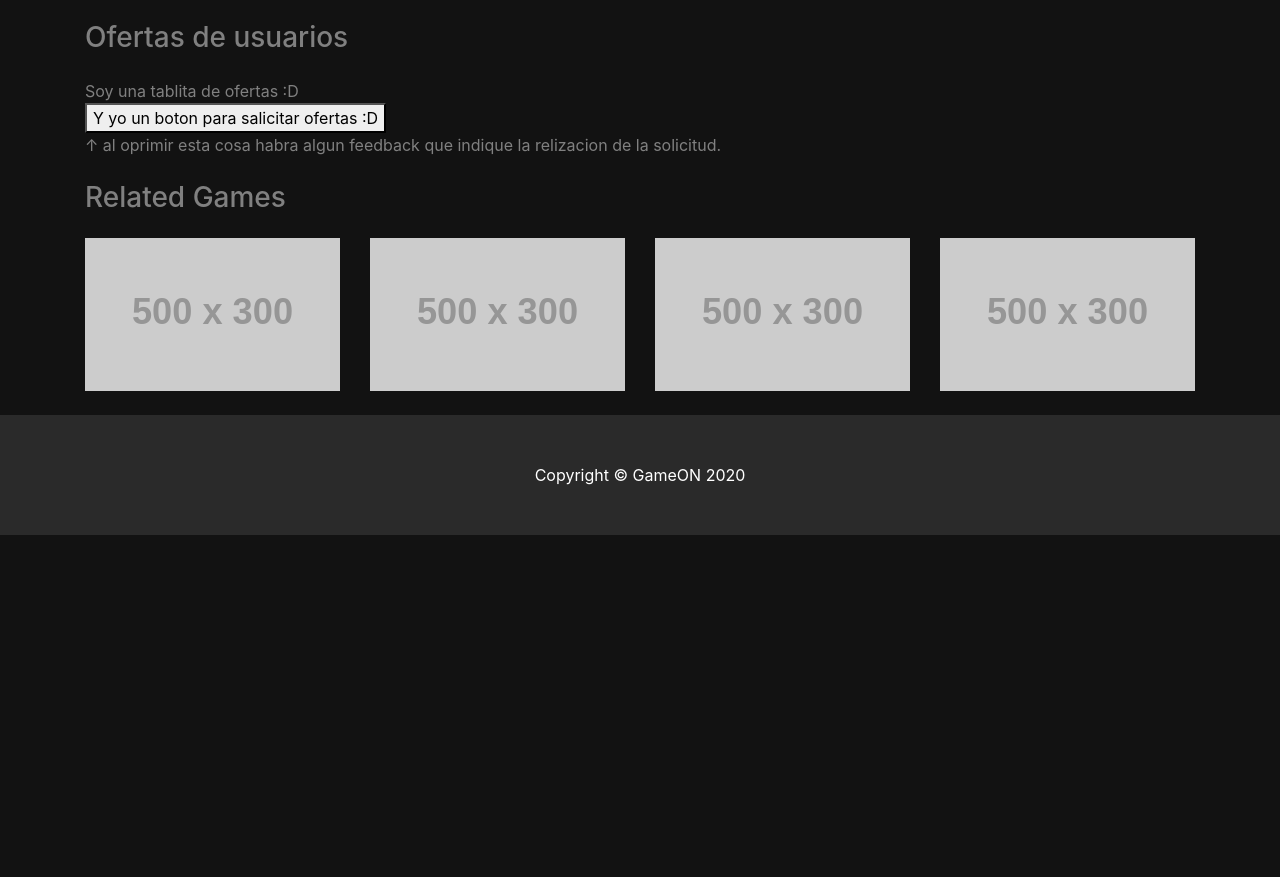
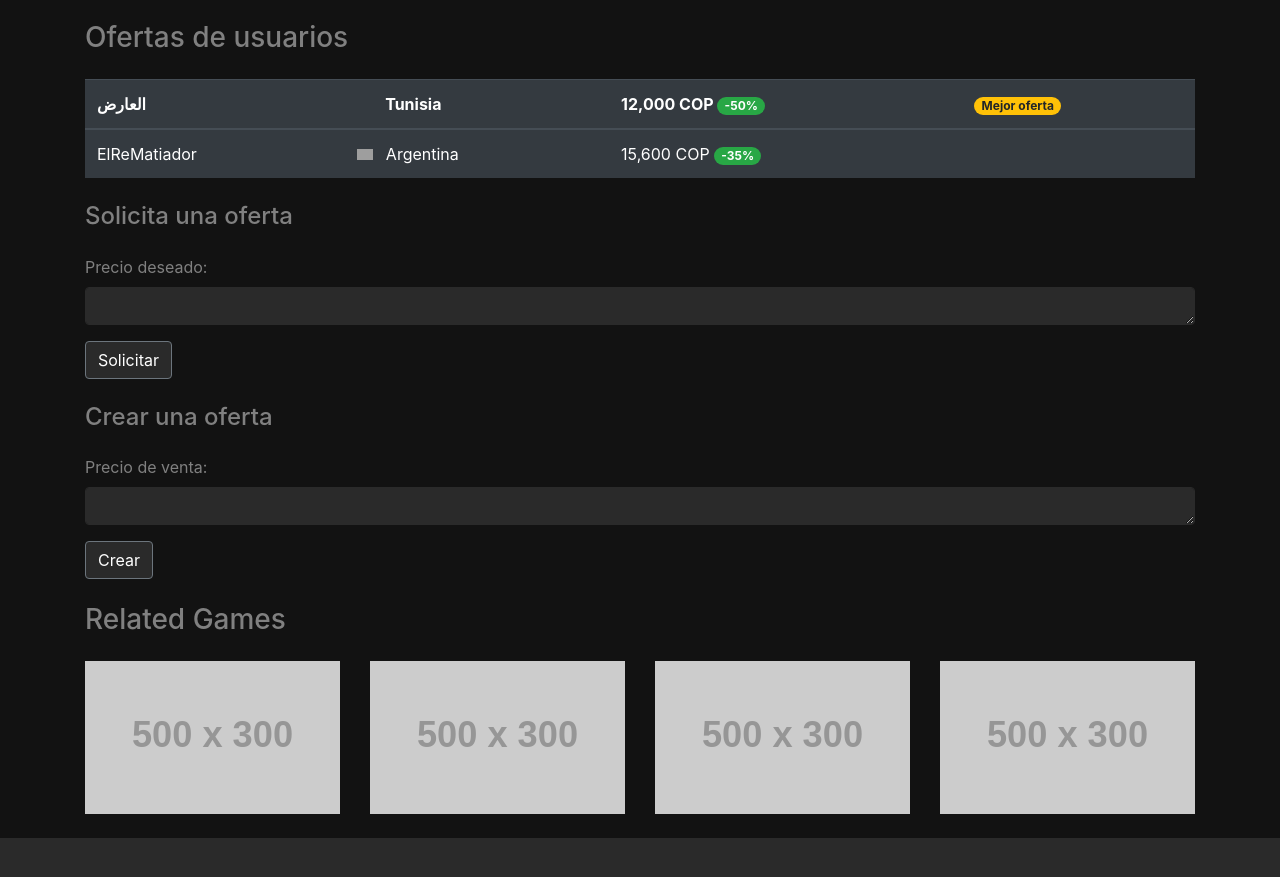
Before and after one commit to StevenTarazona/ISIS2007-PMC, a website: page juego.html in a window 1280 px wide. Shown: the part 1141-2018 px from the top of the page. Before the commit the page ends 1676 px from the top, so only its background shows below. Drawn offline with nearby package versions, Linux system fonts and the light colour scheme; grey boxes are pictures that could not be loaded; placeholder pictures from the web are drawn by us.

Commit message:
Done ofertas

```diff
--- a/juego.html
+++ b/juego.html
@@ -135,9 +135,54 @@
 
     <h3 class="my-4">Ofertas de usuarios</h3>
 
-    <div>Soy una tablita de ofertas :D</div>
-    <button>Y yo un boton para salicitar ofertas :D</button>
-    <p>↑ al oprimir esta cosa habra algun feedback que indique la relizacion de la solicitud.</p>
+    <table class="table table-dark">
+      <thead>
+        <tr>
+          <th scope="col">العارض</th>
+          <th scope="col"><i class="tunisia flag"></i> Tunisia</th>
+          <th scope="col">12,000 COP <span class="badge badge-pill badge-success">-50%</span></th>
+          <th scope="col"><span class="badge badge-pill badge-warning">Mejor oferta</span></th>
+        </tr>
+      </thead>
+      <tbody>
+        <tr>
+          <td>ElReMatiador</td>
+          <td><i class="argentina flag"></i> Argentina</td>
+          <td>15,600 COP <span class="badge badge-pill badge-success">-35%</span></td>
+          <th scope="row"></th>
+        </tr>
+      </tbody>
+    </table>
+
+    <h4 class="my-4">Solicita una oferta</h4>
+
+    <form name="sentMessage" id="ofertaForm" novalidate>
+      <div class="control-group form-group">
+        <div class="controls">
+          <label>Precio deseado:</label>
+          <textarea rows="1" cols="20" class="form-control" id="message" required data-validation-required-message="" maxlength="999"></textarea>
+          <p class="help-block"></p>
+        </div>
+      </div>
+      <div id="success"></div>
+      <!-- For success/fail messages -->
+      <button type="submit" class="btn btn-secondary" id="solicitarOfertaButton">Solicitar</button>
+    </form>
+
+    <h4 class="my-4">Crear una oferta</h4>
+
+    <form name="sentMessage" id="ofertaForm" novalidate>
+      <div class="control-group form-group">
+        <div class="controls">
+          <label>Precio de venta:</label>
+          <textarea rows="1" cols="20" class="form-control" id="message" required data-validation-required-message="" maxlength="999"></textarea>
+          <p class="help-block"></p>
+        </div>
+      </div>
+      <div id="success"></div>
+      <!-- For success/fail messages -->
+      <button type="submit" class="btn btn-secondary" id="crearOfertaButton">Crear</button>
+    </form>
 
     <!-- Related Games Row -->
     <h3 class="my-4">Related Games</h3>
@@ -188,6 +233,7 @@
   <script src="https://cdnjs.cloudflare.com/ajax/libs/Chart.js/2.8.0/Chart.min.js" crossorigin="anonymous"></script>
   <script src="assets/demo/chart-area-demo.js"></script>
   <script src="assets/demo/chart-bar-demo.js"></script>
+  <link href="css/flag.min.css" rel="stylesheet">
 
 </body>
 
```
Also changed, not shown: 1 other file.
